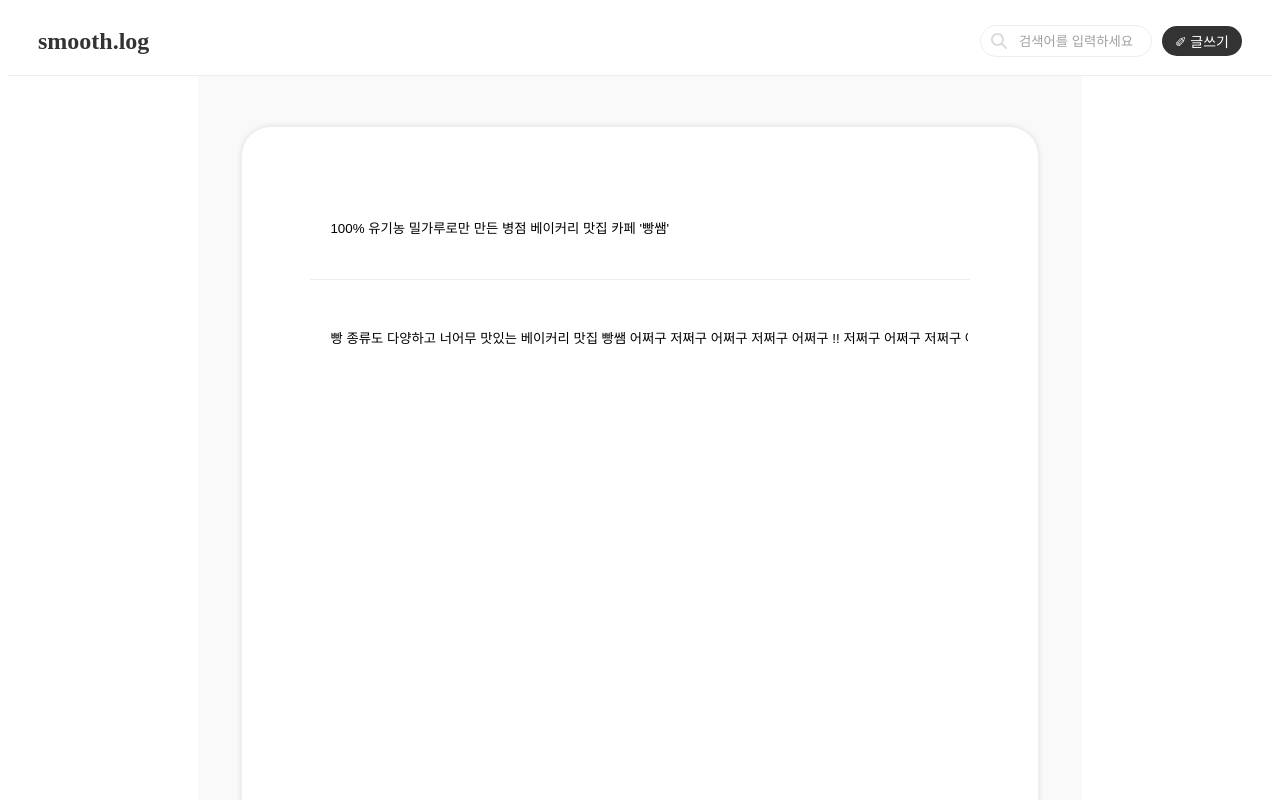
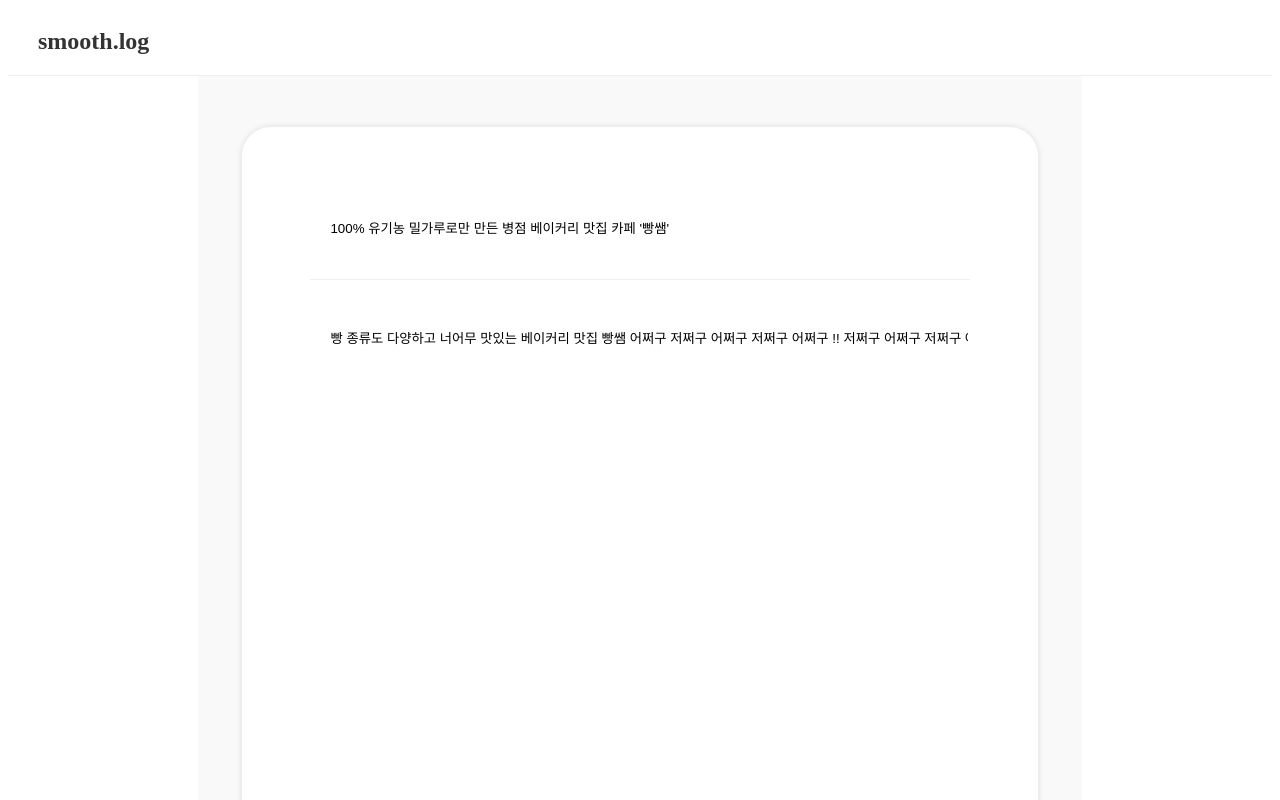
Before and after one commit to sumin0126/react-blog, a React (Create React App) app: page /post/1/edit in a window 1280 px wide. Shown: the top 800 px of the page. Built offline with nearby package versions, Linux system fonts and the light colour scheme; data requests are answered from the project's data file.

Commit message:
feat: Header 조건부 렌더링 추가
Home 인 경우에만 글쓰기, 검색 보이게 수정

```diff
--- a/src/components/layout/Header.jsx
+++ b/src/components/layout/Header.jsx
@@ -1,11 +1,12 @@
 import React from 'react';
-import { useNavigate } from 'react-router-dom';
+import { useNavigate, useLocation } from 'react-router-dom';
 
 /**
  * @description 헤더
  */
 const Header = () => {
   const navigate = useNavigate();
+  const location = useLocation();
 
   const handleClickLogo = () => {
     navigate('/');
@@ -15,11 +16,13 @@ const Header = () => {
     navigate('/post/new');
   };
 
+  const isHome = location.pathname === '/';
+
   return (
     <header>
       <div className="headerBar">
         <h2 onClick={handleClickLogo}>smooth.log</h2>
-
+        {isHome && (
           <div className="header_right">
             <div className="searchInput">
               <i className="fa-solid fa-search"></i>
@@ -30,6 +33,7 @@ const Header = () => {
               ✐ 글쓰기
             </div>
           </div>
+        )}
       </div>
     </header>
   );
--- a/src/pages/Writing.jsx
+++ b/src/pages/Writing.jsx
@@ -1,5 +1,5 @@
 import React, { useState, useEffect } from 'react';
-import { useNavigate, useParams } from 'react-router-dom';
+import { useLocation, useNavigate, useParams } from 'react-router-dom';
 import axios from 'axios';
 
 import { getDate } from 'utils/common';
@@ -18,11 +18,12 @@ const Writing = () => {
   });
 
   const navigate = useNavigate();
+  const location = useLocation();
   const { id } = useParams();
 
   useEffect(() => {
     // 새로운 글 등록인지, 수정인지 확인하고 글 상세정보를 불러오는 함수
-    if (window.location.pathname === '/post/new') {
+    if (location.pathname === '/post/new') {
       setIsEdit(false);
     } else {
       setIsEdit(true);
```
Lines whose indentation alone changed are shown as unchanged.
